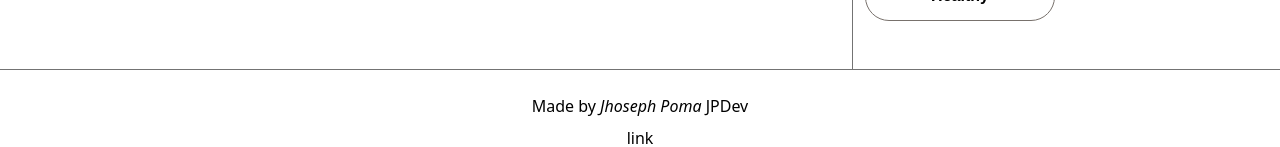
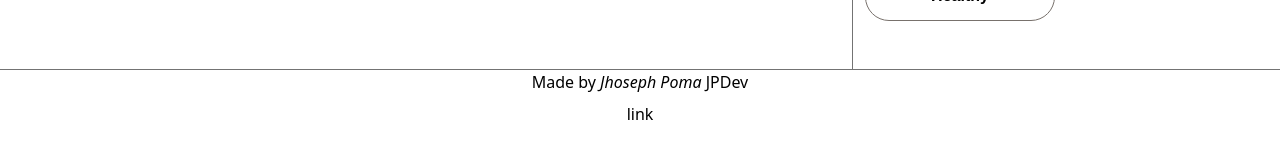
Before and after one commit to rtzboy/foodrecipes, a React (Vite) app: page / in a window 1280 px wide. Shown: the part 781-928 px from the top of the page. After the commit the page ends 907 px from the top, so only its background shows below. Built offline with nearby package versions, Linux system fonts and the light colour scheme; no server answers; a web font is replaced by a local one.

Commit message:
framer motion, styles

```diff
--- a/package.json
+++ b/package.json
@@ -9,6 +9,7 @@
     "preview": "vite preview"
   },
   "dependencies": {
+    "framer-motion": "^10.12.4",
     "react": "^18.2.0",
     "react-dom": "^18.2.0",
     "react-router-dom": "^6.10.0"
--- a/src/components/Footer.tsx
+++ b/src/components/Footer.tsx
@@ -1,6 +1,6 @@
 const Footer = () => {
 	return (
-		<footer className='mt-6 flex justify-center'>
+		<footer className='mt-auto flex justify-center'>
 			<div className='flex flex-col items-center gap-2'>
 				<div id='edamam-badge' data-color='white' className='bg-transparent'></div>
 			</div>
--- a/src/routes/Recipes.tsx
+++ b/src/routes/Recipes.tsx
@@ -5,9 +5,7 @@ import { foodRecipeCall, nextRecipeCall } from '../lib/api/recipe_api';
 import { useFoodRecipeContext } from '../lib/contexts/FoodRecipeContext';
 import { RecipeType } from '../types/recipeTypes';
 
-type Props = {};
-
-const Recipes = (props: Props) => {
+const Recipes = () => {
 	const { foodRecipes, setFoodRecipes } = useFoodRecipeContext();
 	const { idRecipe } = useParams();
 
```
Also changed, not shown: 1 other file (tests, documents, lock files or other folders).
